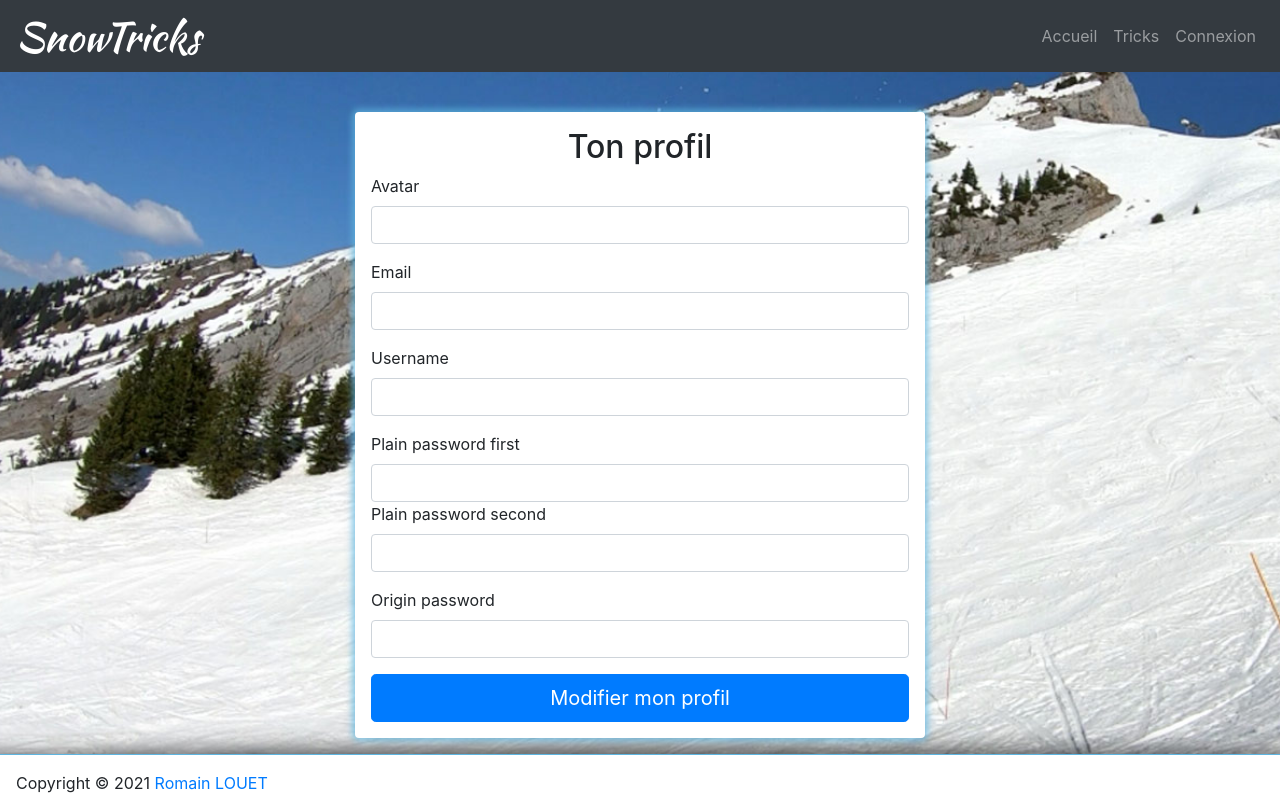
After one commit to RLouet/Formation-OC-P6, a Symfony app: template templates/profile/profile-edit.html.twig in a window 1280 px wide. The commit adds this page. Run offline with Twig, Linux system fonts and the light colour scheme; the template is opened without the code that fills it, so the values that code supplies are empty; form fields are guessed from the names that the template uses; some libraries are stand-ins or nearby versions.

Commit message:
Create Profile page

```diff
--- a/public/css/style.css
+++ b/public/css/style.css
@@ -144,8 +144,9 @@ footer p {
     bottom: 130%;
   }
 
-  #frontNavbar .navbar-nav .user-tools .dropdown-menu .dropdown-item {
-    font-size: 2rem;
+  #frontNavbar .navbar-nav .user-tools .dropdown-menu .dropdown-item,
+  #frontNavbar .navbar-nav .user-tools .dropdown-menu .profile-info {
+    font-size: 1.5rem;
   }
 
   /* --- Footer --- */
--- a/src/Controller/AdminController.php
+++ b/src/Controller/AdminController.php
@@ -11,10 +11,10 @@ use Symfony\Component\Routing\Annotation\Route;
 class AdminController extends AbstractController
 {
     /**
-     * @Route("/admin", name="admin")
-     * @return \Symfony\Component\HttpFoundation\Response
+     * @Route("/admin", name="admin-users")
      */
-    public function admin() {
+    public function admin(): Response
+    {
         return new Response('Admin');
     }
 }
--- a/templates/front/_front-base.html.twig
+++ b/templates/front/_front-base.html.twig
@@ -32,6 +32,7 @@
         {%  block headerHero %}{% endblock %}
     </header>
 
+    {% if not app.user %}
     <div class="modal fade" id="loginModal" tabindex="-1" role="dialog" aria-labelledby="loginModalLabel" aria-hidden="true">
         <div class="modal-dialog modal-dialog-centered" role="document">
             <div class="modal-content">
@@ -86,6 +87,7 @@
             </div>
         </div>
     </div>
+    {% endif %}
 {% endblock %}
 
 {% block javascriptsBottom %}
--- a/templates/front/_front-nav.html.twig
+++ b/templates/front/_front-nav.html.twig
@@ -17,11 +17,13 @@
             {% if app.user %}
             <li class="nav-item dropdown user-tools">
                 <a class="nav-link dropdown-toggle" href="#" id="navbarUserDropdown" role="button" data-toggle="dropdown" aria-haspopup="true" title="Tes outils">
-                    <img src="/imgs/avatar.png" class="rounded-circle border border-info" alt="Avatar">
+                    <img src="{{ app.user.avatarUrl }}" class="rounded-circle border border-info" alt="Avatar">
                 </a>
                 <div class="dropdown-menu bg-dark" aria-labelledby="navbarUserDropdown">
-                    <a class="dropdown-item" href="{{ path('profile') }}">Profile</a>
-                    {% if is_granted('ROLE_ADMIN') %}<a class="dropdown-item" href="{{ path('admin') }}">Administration</a>{% endif %}
+                    <div class="text-center profile-info"><span class="text-warning">{{ app.user.username }}</span></div>
+                    <div class="dropdown-divider"></div>
+                    <a class="dropdown-item" href="{{ path('profile-edit') }}">Profile</a>
+                    {% if is_granted('ROLE_ADMIN') %}<a class="dropdown-item" href="{{ path('admin-users') }}">Administration</a>{% endif %}
                     <div class="dropdown-divider"></div>
                     <a class="dropdown-item" href="{{ path('security_logout') }}">Déconnexion</a>
                 </div>
--- /dev/null
+++ b/templates/profile/profile-edit.html.twig
@@ -0,0 +1,55 @@
+{% extends 'front/_front-base.html.twig' %}
+
+{% block title %}Profile{% endblock %}
+
+{% block content %}
+    <div id="contentContainer">
+        <div class="container h-100 form-page">
+            <header class="row d-sm-none">
+                <div class=" col-12 text-center brand-container">
+                    <a class="brand" href="{{ path('home') }}#"><h1 class="logo">SnowTricks</h1></a>
+                </div>
+            </header>
+            <div class="row justify-content-center">
+                <div class="col-12 col-md-8 col-lg-6 h-100 rounded form-container">
+                    <h2 class="text-center">Ton profil</h2>
+
+                    {{ form_start(form) }}
+                    <div class="col-12 text-center form-field-error">
+                        {{ form_errors(form) }}
+                    </div>
+                    <div class="form-group">
+                        {{ form_label(form.avatar) }}
+                        {{ form_widget(form.avatar) }}
+                    </div>
+                    <div class="form-group">
+                        {{ form_label(form.email) }}
+                        {{ form_widget(form.email) }}
+                    </div>
+                    <div class="form-group">
+                        {{ form_label(form.username) }}
+                        {{ form_widget(form.username) }}
+                    </div>
+
+                    <div class="form-group">
+                        <div class="col-12 text-center form-field-error">
+                            {{ form_errors(form.plainPassword) }}
+                        </div>
+                        {{ form_label(form.plainPassword.first) }}
+                        {{ form_widget(form.plainPassword.first) }}
+                        {{ form_label(form.plainPassword.second) }}
+                        {{ form_widget(form.plainPassword.second) }}
+                    </div>
+                    <div class="form-group">
+                        {{ form_label(form.originPassword) }}
+                        {{ form_widget(form.originPassword) }}
+                    </div>
+                    <button class="btn btn-lg btn-block btn-primary" type="submit">Modifier mon profil</button>
+                    {{ form_end(form) }}
+
+                </div>
+            </div>
+        </div>
+
+    </div>
+{% endblock %}
```
Also changed, not shown: migrations/Version20210517081526.php (added, +31 -0 lines), src/Controller/ProfileController.php (+14 -4 lines), src/Entity/Token.php (+4 -4 lines), src/Entity/User.php (+26 -1 lines), src/Form/ProfileType.php (added, +56 -0 lines).
